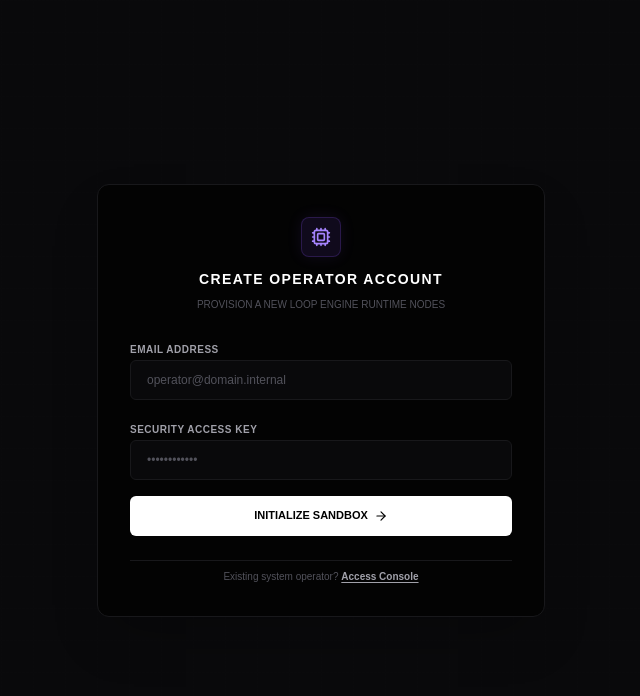
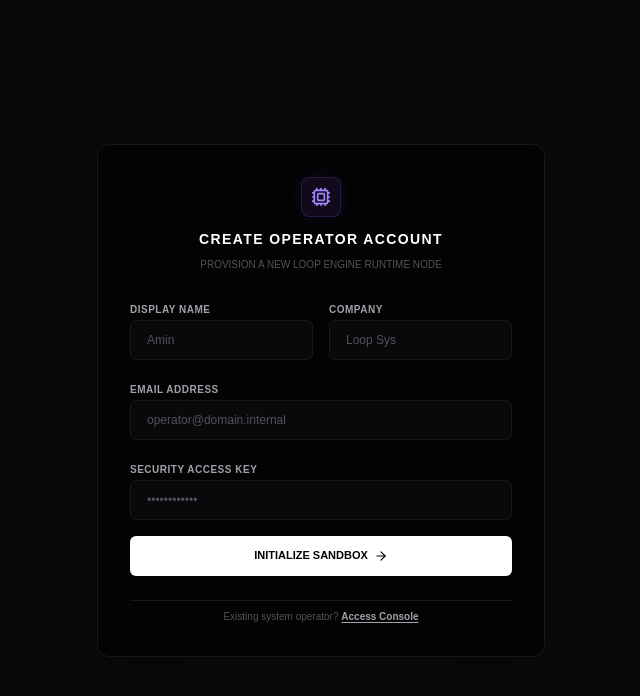
Before and after one commit to aminfxjamal-netizen/loopv1, a Next.js app: page /signup in a window 1280 px wide. Shown: the top 696 px of the page, without its empty margins (319-959 px from the left). Built offline with nearby package versions, Linux system fonts and the light colour scheme.

Commit message:
Fix: Add missing display_name and company fields to custom registration endpoint inputs

```diff
--- a/app/signup/page.tsx
+++ b/app/signup/page.tsx
@@ -10,6 +10,8 @@ export default function EnhancedSignupPage() {
   const router = useRouter();
   const [email, setEmail] = useState('');
   const [password, setPassword] = useState('');
+  const [displayName, setDisplayName] = useState('');
+  const [companyName, setCompanyName] = useState('');
   const [statusLog, setStatusLog] = useState<string | null>(null);
   const [loading, setLoading] = useState(false);
 
@@ -31,14 +33,16 @@ export default function EnhancedSignupPage() {
       if (authError) throw authError;
 
       if (authData?.user) {
-        setStatusLog('Auth record verified. Provisioning internal database container...');
+        setStatusLog('Auth record verified. Provisioning internal database container with metadata...');
 
-        // 2. Provision the custom user profile with their initial Free Trial allocation
+        // 2. Provision the custom user profile with ALL metadata fields
         const { error: profileError } = await supabase
           .from('user_profiles')
           .insert([
             {
               user_id: authData.user.id,
+              display_name: displayName,
+              company_name: companyName,
               plan_tier: 'free',
               remaining_tokens: 1500000, // Allocating the 1.5M Evaluation Sandbox tokens
               last_reset_date: new Date().toISOString(),
@@ -46,8 +50,7 @@ export default function EnhancedSignupPage() {
           ]);
 
         if (profileError) {
-          console.error('Database instantiation error:', profileError.message);
-          // Keep flowing even if profile insert flags, but log it for backend debugging
+          throw new Error(`Database instantiation failed: ${profileError.message}`);
         }
 
         setStatusLog('Registration successful. Redirecting to workspace console...');
@@ -73,11 +76,40 @@ export default function EnhancedSignupPage() {
             <Cpu size={20} />
           </div>
           <h2 className="text-sm font-black uppercase tracking-widest text-white">Create Operator Account</h2>
-          <p className="text-[10px] text-[#52525B]">PROVISION A NEW LOOP ENGINE RUNTIME NODES</p>
+          <p className="text-[10px] text-[#52525B]">PROVISION A NEW LOOP ENGINE RUNTIME NODE</p>
         </div>
 
         {/* INPUT DISPATCH FORM */}
         <form onSubmit={handleRegisterPipeline} className="space-y-4">
+
+          <div className="grid grid-cols-2 gap-4">
+            <div className="space-y-1.5">
+              <label className="text-[10px] uppercase font-bold text-[#A1A1AA] tracking-wider">Display Name</label>
+              <input
+                type="text"
+                required
+                disabled={loading}
+                value={displayName}
+                onChange={(e) => setDisplayName(e.target.value)}
+                placeholder="Amin"
+                className="w-full h-10 bg-[#09090B] border border-[#18181B] focus:border-[#27272A] rounded-md px-4 text-xs outline-none text-white transition placeholder-[#52525B]"
+              />
+            </div>
+
+            <div className="space-y-1.5">
+              <label className="text-[10px] uppercase font-bold text-[#A1A1AA] tracking-wider">Company</label>
+              <input
+                type="text"
+                required
+                disabled={loading}
+                value={companyName}
+                onChange={(e) => setCompanyName(e.target.value)}
+                placeholder="Loop Sys"
+                className="w-full h-10 bg-[#09090B] border border-[#18181B] focus:border-[#27272A] rounded-md px-4 text-xs outline-none text-white transition placeholder-[#52525B]"
+              />
+            </div>
+          </div>
+
           <div className="space-y-1.5">
             <label className="text-[10px] uppercase font-bold text-[#A1A1AA] tracking-wider">Email Address</label>
             <input
```
